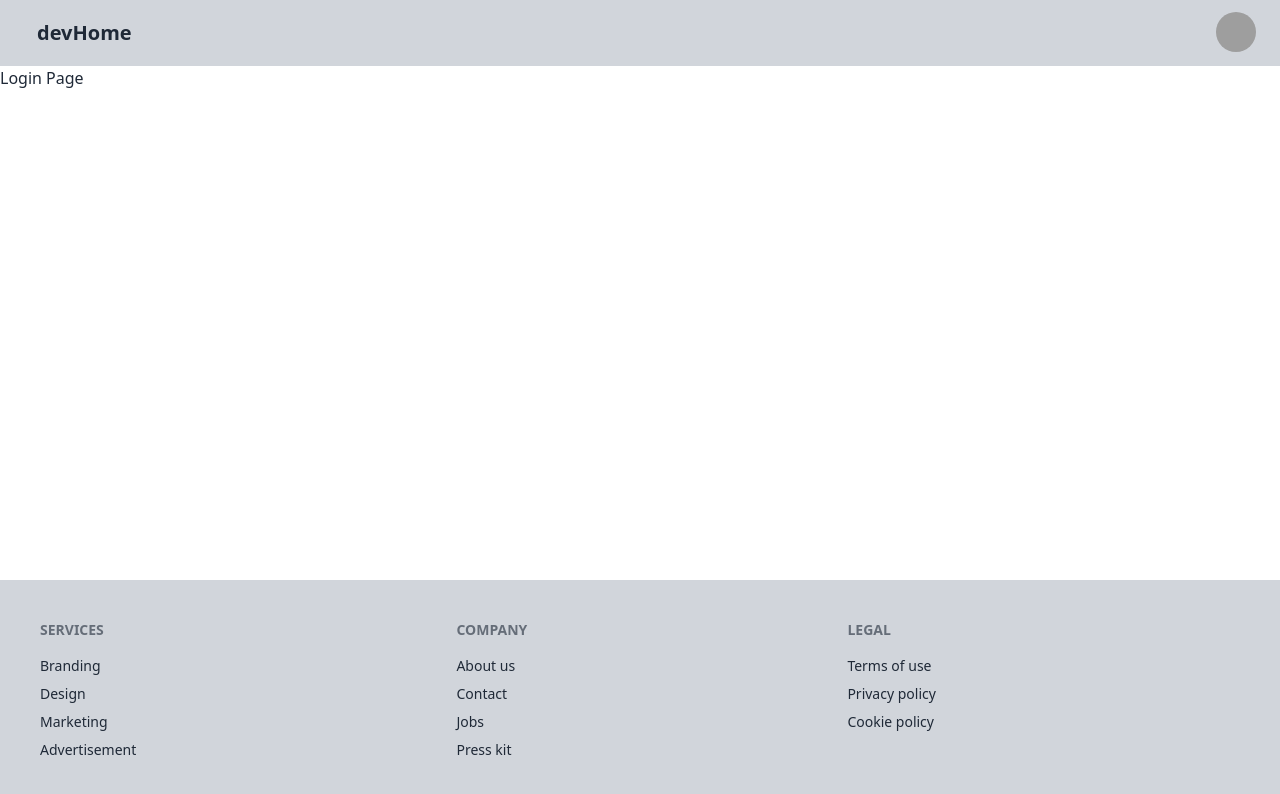
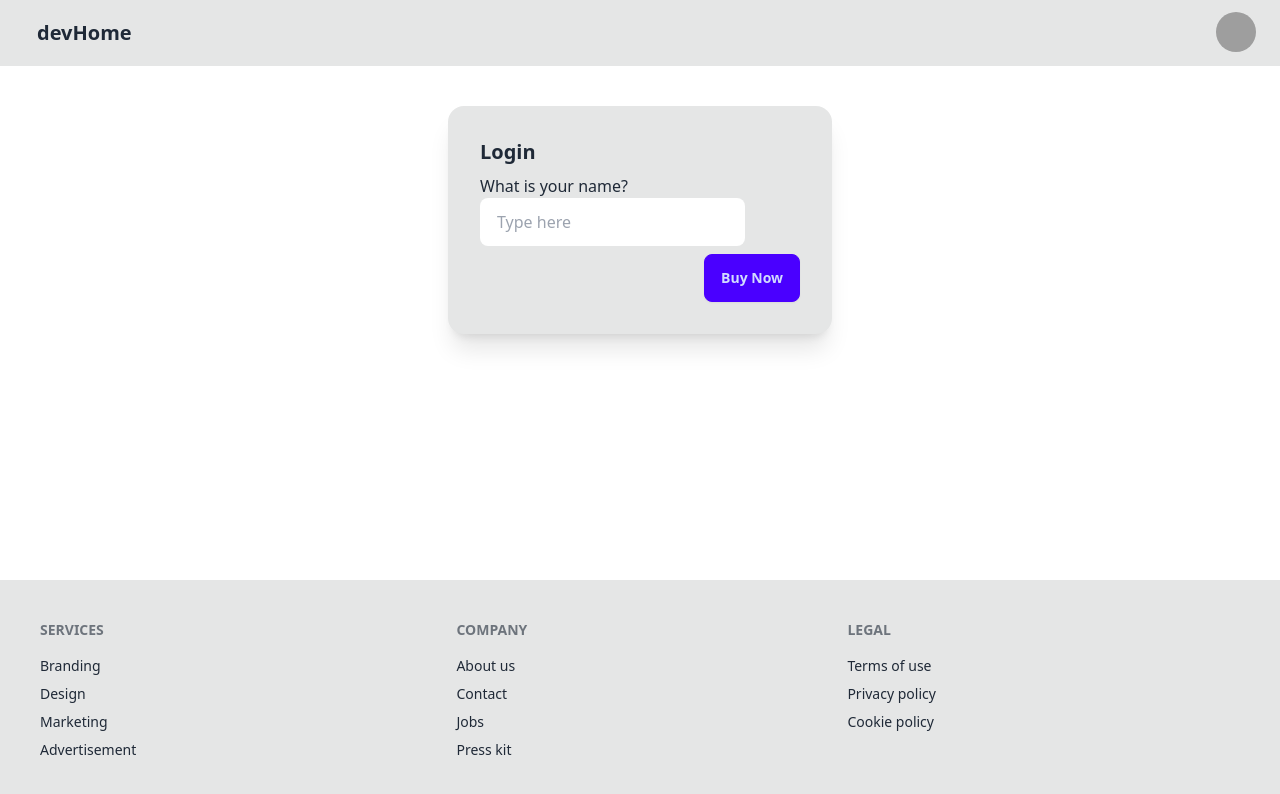
Before and after one commit to piyushroy007/devHome, a React (Vite) app in the folder frontend/: page /login in a window 1280 px wide. Shown: the top 794 px of the page. Built offline with nearby package versions, Linux system fonts and the light colour scheme; grey boxes are pictures that could not be loaded.

Commit message:
Basic Login Page

```diff
--- a/frontend/src/Footer.jsx
+++ b/frontend/src/Footer.jsx
@@ -2,7 +2,7 @@ import React from "react";
 
 const Footer = () => {
     return (
-        <footer className="footer bg-gray-300 p-10 fixed bottom-0 w-full">
+        <footer className="footer bg-base-300 p-10 fixed bottom-0 w-full">
             <nav>
                 <h6 className="footer-title">Services</h6>
                 <a className="link link-hover">Branding</a>
--- a/frontend/src/Login.jsx
+++ b/frontend/src/Login.jsx
@@ -1,7 +1,30 @@
 import React from "react";
 
 const Login = () => {
-    return <div>Login Page</div>;
+    return (
+        <div className="flex justify-center items-center my-10">
+            <div className="card card-border bg-base-300 w-96 shadow-xl">
+                <div className="card-body">
+                    <h2 className="card-title">Login</h2>
+                    <div>
+                        <fieldset className="fieldset">
+                            <legend className="fieldset-legend">
+                                What is your name?
+                            </legend>
+                            <input
+                                type="text"
+                                className="input"
+                                placeholder="Type here"
+                            />
+                        </fieldset>
+                    </div>
+                    <div className="card-actions justify-end">
+                        <button className="btn btn-primary">Buy Now</button>
+                    </div>
+                </div>
+            </div>
+        </div>
+    );
 };
 
 export default Login;
--- a/frontend/src/NavBar.jsx
+++ b/frontend/src/NavBar.jsx
@@ -2,7 +2,7 @@ import React from "react";
 
 const NavBar = () => {
     return (
-        <div className="navbar bg-gray-300 px-5">
+        <div className="navbar bg-base-300 px-5">
             <div className="flex-1">
                 <a className="btn btn-ghost text-xl">devHome</a>
             </div>
```
